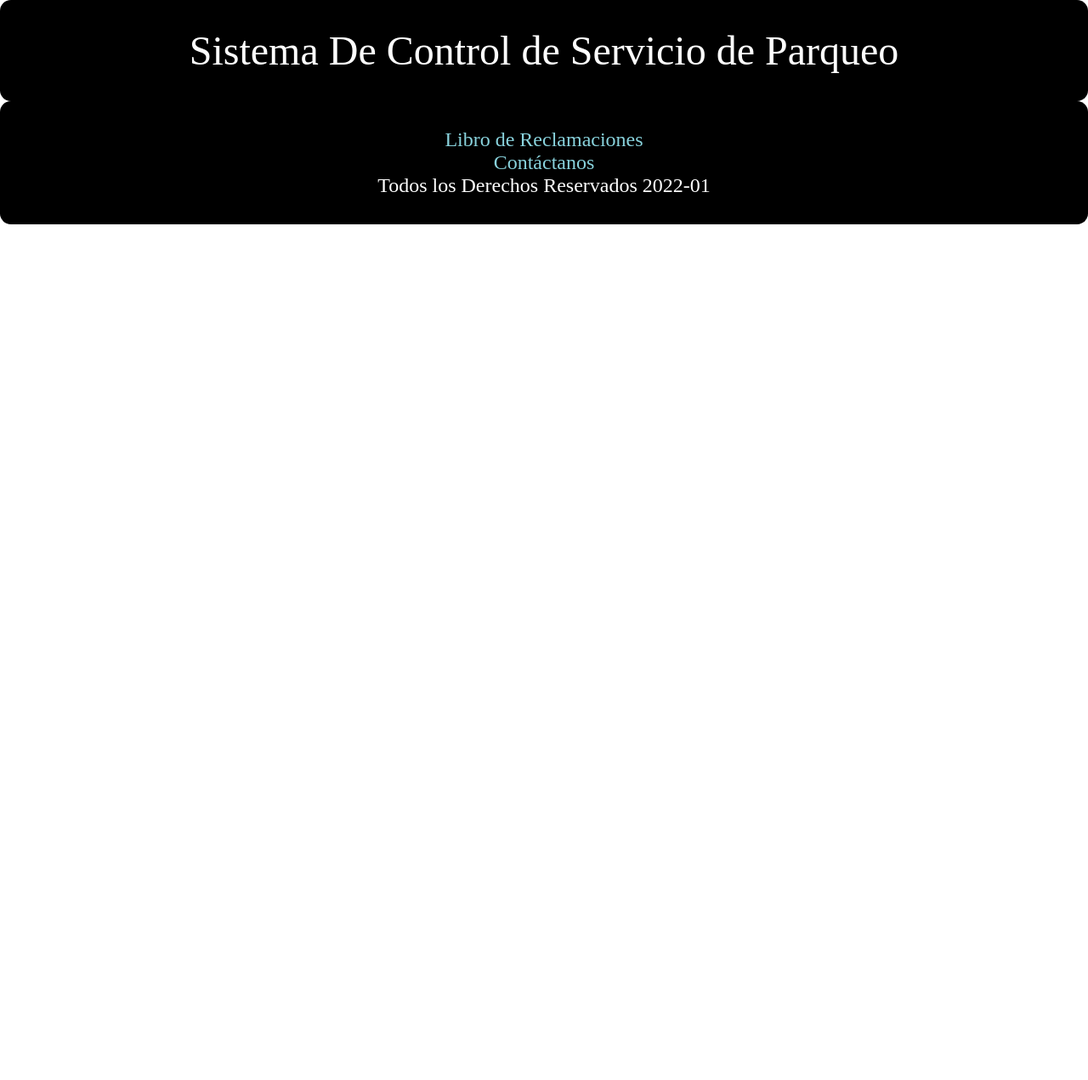
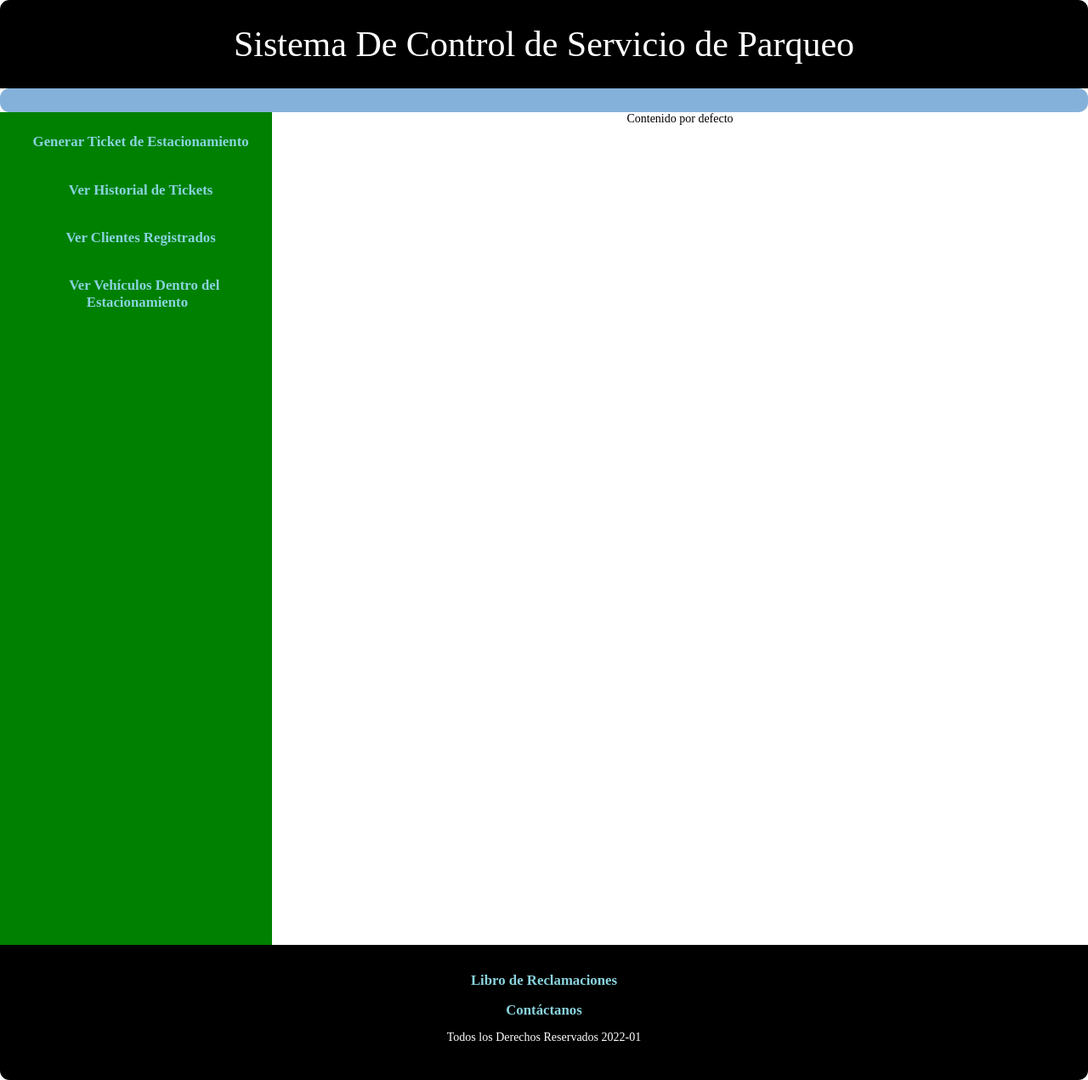
Before and after one commit to Fredy-cod/Sistema-de-control-de-servicio-de-parqueo, a Flask app: page /main in a window 1280 px wide. Shown: the whole page at 85% size. Before the commit the page ends 264 px from the top, so only its background shows below. Run offline with Flask 2, Linux system fonts and the light colour scheme; data that the repository does not hold is empty.

Commit message:
Creación de páginas y archivos js

```diff
--- a/app.py
+++ b/app.py
@@ -1,7 +1,7 @@
-from crypt import methods
 from flask import Flask, render_template, session, redirect, request
 from flask_session import Session
 from lib.database import database
+from datetime import datetime
 
 #variables generales del servidor de BBDD
 servidor="db4free.net"
@@ -9,13 +9,10 @@ puerto=3306
 usuario="sanpablo22"
 contrasenha="sanpablo22"
 nombre_bd="parking_system"
-"""
+
 db= database(servidor, puerto, usuario, contrasenha, nombre_bd)
+#db.close()
 
-consulta= db.getRecords("*","regiones")
-print(consulta)
-db.close()
-"""
 
 app= Flask(__name__)
 
@@ -30,9 +27,9 @@ def login():
 @app.route("/main", methods=["GET", "POST"])
 def main():
     #Hacer verificacion de usuario
-    user= [request.form.get("username") ,request.form.get("email"), request.form.get("password")]
+    user= [request.form.get("username"), request.form.get("password"), request.form.get("user_type")]
 
-    return render_template("main.html")
+    return render_template("main.html", customers= db.getRecords("id_cliente, nombres", "clientes"))
 
 if __name__=="__main__":
     app.run(debug=True)
--- a/lib/database.py
+++ b/lib/database.py
@@ -1,4 +1,5 @@
 import pymysql
+import numpy as np
 
 class database:
     def __init__(self, host, port, user, password, db_name):
@@ -13,7 +14,8 @@ class database:
         except ValueError:
             print(f'Error en la inserción a la tabla {table}')
         finally:
-            self.cursor.close()
+            pass
+            #self.cursor.close()
     def addRecords(self, table, listValues):
         '''Añade más de un registro con los valores 'value' a la tabla 'table'.'''
         try:
@@ -24,28 +26,31 @@ class database:
         except ValueError:
             print(f'Error en la inserción a la tabla {table}')
         finally:
-            self.cursor.close()
+            pass
+            #self.cursor.close()
     def getRecords(self, columns, table):
         '''Obtiene la respuesta de una consulta SELECT de SQL.'''
         try:
             self.cursor.execute(f"""SELECT {columns}
                                     FROM {table};""")
-            return self.cursor.fetchall()
+            return np.array(self.cursor.fetchall())
         except ValueError:
             print("Error en la consulta")
         finally:
-            self.cursor.close()
+            pass
+            #self.cursor.close()
     def getConditionalRecords(self, columns, table, conditions):
         '''Obtiene la respuesta de una consulta SELECT condicionada de SQL.'''
         try:
             self.cursor.execute(f"""SELECT {columns}
                                     FROM {table}
                                     WHERE {conditions};""")
-            return self.cursor.fetchall()
+            return np.array(self.cursor.fetchall())
         except ValueError:
             print("Error en la consulta")
         finally:
-            self.cursor.close()
+            pass
+            #self.cursor.close()
     def close(self):
         '''Cierra la conexión con el servidor.'''
         self.db.close()
--- a/static/css/layout.css
+++ b/static/css/layout.css
@@ -1,9 +1,6 @@
 html {
     scroll-behavior: smooth;
-}
-
-* {
-    margin: 0;
+    font-size: 14px;
 }
 
 body {
@@ -15,9 +12,13 @@ body {
     text-align: center;
 }
 
+menu {
+    margin:0;
+}
+
 #title {
     padding: 2rem;
-    border-radius: 0.8rem;
+    border-radius: 0.8rem 0.8rem 0rem  0rem;
     background-color: black;
     color: white;
     font-size: 3rem;
@@ -25,10 +26,15 @@ body {
 
 #footer {
     padding: 2rem;
-    border-radius: 0.8rem;
+    border-radius: 0rem 0rem 0.8rem 0.8rem;
     background-color: black;
     color: white;
     font-size: 1.5rem;
+}
+
+.subtitle {
+    font-size: 1.5rem;
+    font-weight: bold;
 }
 
 #content {
@@ -44,7 +50,6 @@ body {
     padding: 0.3rem 0.5rem;
     margin: 0.5rem;
     cursor: pointer;
-    box-sizing: border-box;
 }
 
 .button:hover {
@@ -56,4 +61,20 @@ a {
     background-color: transparent;
     color: rgb(137, 211, 221);
     text-decoration: none;
+    font-weight: bold;
+    font-size: 1.2rem;
+    padding: 0.3rem 0.5rem;
 }
+
+p {
+    font-size: 1rem;
+}
+
+table {
+    border-spacing: 0;
+}
+
+td, th {
+    padding: 0.1rem;
+    border: 1px solid black;
+}
--- a/static/css/main.css
+++ b/static/css/main.css
@@ -0,0 +1,77 @@
+#container {
+    display: grid;
+    grid-template-columns: 1fr 3fr;
+    grid-template-rows: auto auto;
+    grid-template-areas:"menu menu"
+                        "aside content";
+}
+
+#menu {
+    text-align: right;
+    background-color: rgb(132, 177, 218);
+    height: auto;
+    border-radius: 0.8rem;
+    padding: 1rem 0.2rem;
+    grid-area: menu;
+}
+
+#aside {
+    grid-area: aside;
+    background-color: green;
+}
+
+#aside_menu {
+    list-style: none;
+}
+
+.sel_option {
+    padding: 0.8rem;
+    margin-left: 0.8rem;
+    border-radius: 0.3rem 0rem 0rem 0.3rem;
+}
+
+#main_content {
+    grid-area: content;
+    min-height: 70rem;
+}
+
+a {
+    padding: 0.5rem;
+    margin: 0.1rem;
+}
+
+input {
+    margin-bottom: 0.4rem;
+}
+
+/*Configuración 1*/
+#content1 {
+    grid-template-columns: 3fr 1fr;
+    grid-template-areas: "create_ticket customers_table";
+}
+
+#create_ticket {
+    grid-area: create_ticket;
+}
+#customers_table {
+    grid-area: customers_table;
+}
+
+/*Configuración 2*/
+
+
+
+/*Configuración 3*/
+
+
+
+/*Configuración 4*/
+
+
+
+/*Configuración 5*/
+
+.main_contents {
+    padding: 1rem;
+    display: none;
+}
--- /dev/null
+++ b/static/js/main.js
@@ -0,0 +1,54 @@
+option1= document.getElementById('option1');
+option2= document.getElementById('option2');
+option3= document.getElementById('option3');
+option4= document.getElementById('option4');
+content1= document.getElementById('content1');
+content2= document.getElementById('content2');
+content3= document.getElementById('content3');
+content4= document.getElementById('content4');
+default_content= document.getElementById('default_content');
+
+option1.onclick=()=>{
+    default_content.style.display= 'none';
+    option1.style.backgroundColor= 'white';
+    content1.style.display= 'grid';
+    option2.style.backgroundColor= 'green';
+    content2.style.display= 'none';
+    option3.style.backgroundColor= 'green';
+    content3.style.display= 'none';
+    option4.style.backgroundColor= 'green';
+    content4.style.display= 'none';
+}
+option2.onclick=()=>{
+    default_content.style.display= 'none';
+    option2.style.backgroundColor= 'white';
+    content2.style.display= 'grid';
+    option1.style.backgroundColor= 'green';
+    content1.style.display= 'none';
+    option3.style.backgroundColor= 'green';
+    content3.style.display= 'none';
+    option4.style.backgroundColor= 'green';
+    content4.style.display= 'none';
+}
+option3.onclick=()=>{
+    default_content.style.display= 'none';
+    option3.style.backgroundColor= 'white';
+    content3.style.display= 'grid';
+    option1.style.backgroundColor= 'green';
+    content1.style.display= 'none';
+    option2.style.backgroundColor= 'green';
+    content2.style.display= 'none';
+    option4.style.backgroundColor= 'green';
+    content4.style.display= 'none';
+}
+option4.onclick=()=>{
+    default_content.style.display= 'none';
+    option4.style.backgroundColor= 'white';
+    content4.style.display= 'grid';
+    option2.style.backgroundColor= 'green';
+    content2.style.display= 'none';
+    option3.style.backgroundColor= 'green';
+    content3.style.display= 'none';
+    option1.style.backgroundColor= 'green';
+    content1.style.display= 'none';
+}
--- a/templates/layout.html
+++ b/templates/layout.html
@@ -6,17 +6,18 @@
         <meta keywords="PyMySQL, CSS, HTML, JS, Python, Flask"/>
         <link rel="stylesheet" type="text/css" href="{{ url_for('static', filename='css/layout.css') }}"/>
         {% block style_css %}{% endblock %}
-        <script type="text/javascript" language="javascript" srrc="{{ url_for('static', filename='js/layout.js') }}"></script>
+        <script type="text/javascript" language="javascript" src="{{ url_for('static', filename='js/layout.js') }}"></script>
     </head>
     <body>
         <header id="title">
             Sistema De Control de Servicio de Parqueo
         </header>
-        <div id="div">{%block content%}{% endblock %}</div>
+        <div id="content">{%block content%}{% endblock %}</div>
         <footer id="footer">
             <a href="/">Libro de Reclamaciones</a>
             <p><a href="mailto: fredy.quispe@ucsp.edu.pe">Contáctanos</a></p>
             <p>Todos los Derechos Reservados 2022-01</p>
         </footer>
+        {% block script %}{% endblock %}
     </body>
 </html>
--- a/templates/main.html
+++ b/templates/main.html
@@ -1,17 +1,63 @@
 {% extends "layout.html" %}
 
 {% block style_css %}<link rel="stylesheet" type="text/css" href="{{ url_for('static', filename='css/main.css') }}" />{% endblock %}
+{% block script %}<script src="{{ url_for('static', filename='js/main.js') }}" ></script>{% endblock %}
 
 {% block content %}
+<div id="container">
     <menu id="menu">
 
     </menu>
     <aside id="aside">
-
+        <li id="aside_menu">
+            <ul id="option1" class="sel_option"><a href="#">Generar Ticket de Estacionamiento</a></ul>
+            <ul id="option2" class="sel_option"><a href="#">Ver Historial de Tickets</a></ul>
+            <ul id="option3" class="sel_option"><a href="#">Ver Clientes Registrados</a></ul>
+            <ul id="option4" class="sel_option"><a href="#">Ver Vehículos Dentro del Estacionamiento</a></ul>
+        </li>
     </aside>
     <div id="main_content">
-        <div id="">
+        <div id="default_content">
+            Contenido por defecto
+        </div>
+        <div id="content1" class="main_contents">
+            <section id="create_ticket">
+                <p class="subtitle">Rellene los campos necesarios</p>
+                <form action="" method="post">
+                    <label for="customer_id">ID del cliente: </label>
+                    <input type="text" name="customer_id" id="customer_id" placeholder="Ingrese el ID"><br>
+                    <label for="in_hour">Hora de Ingreso: </label>
+                    <input type="time" name="in_hour" id="in_hour" required><br>
+                    <label for="out_hour">Hora de Salida: </label>
+                    <input type="time" name="out_hour" id="out_hour" required><br>
 
+                    <input type="submit" value="Generar ticket" class="button">
+                </form>
+            </section>
+            <section id="customers_table">
+                <table>
+                    <tr>
+                        <th>ID</th>
+                        <th>NOMBRES</th>
+                    </tr>
+                    {% for i in customers %}
+                        <tr>
+                            <td>{{ i[0] }}</td>
+                            <td>{{ i[1] }}</td>
+                        </tr>
+                    {% endfor %}
+                </table>
+            </section>
+        </div>
+        <div id="content2" class="main_contents">
+            content2
+        </div>
+        <div id="content3" class="main_contents">
+            content3
+        </div>
+        <div id="content4" class="main_contents">
+            content4
         </div>
     </div>
+</div>
 {% endblock %}
```
Also changed, not shown: static/css/login.css (+41 -1 lines), templates/login.html (+14 -3 lines), static/js/login.js (added), static/media/image.jpg (added).
